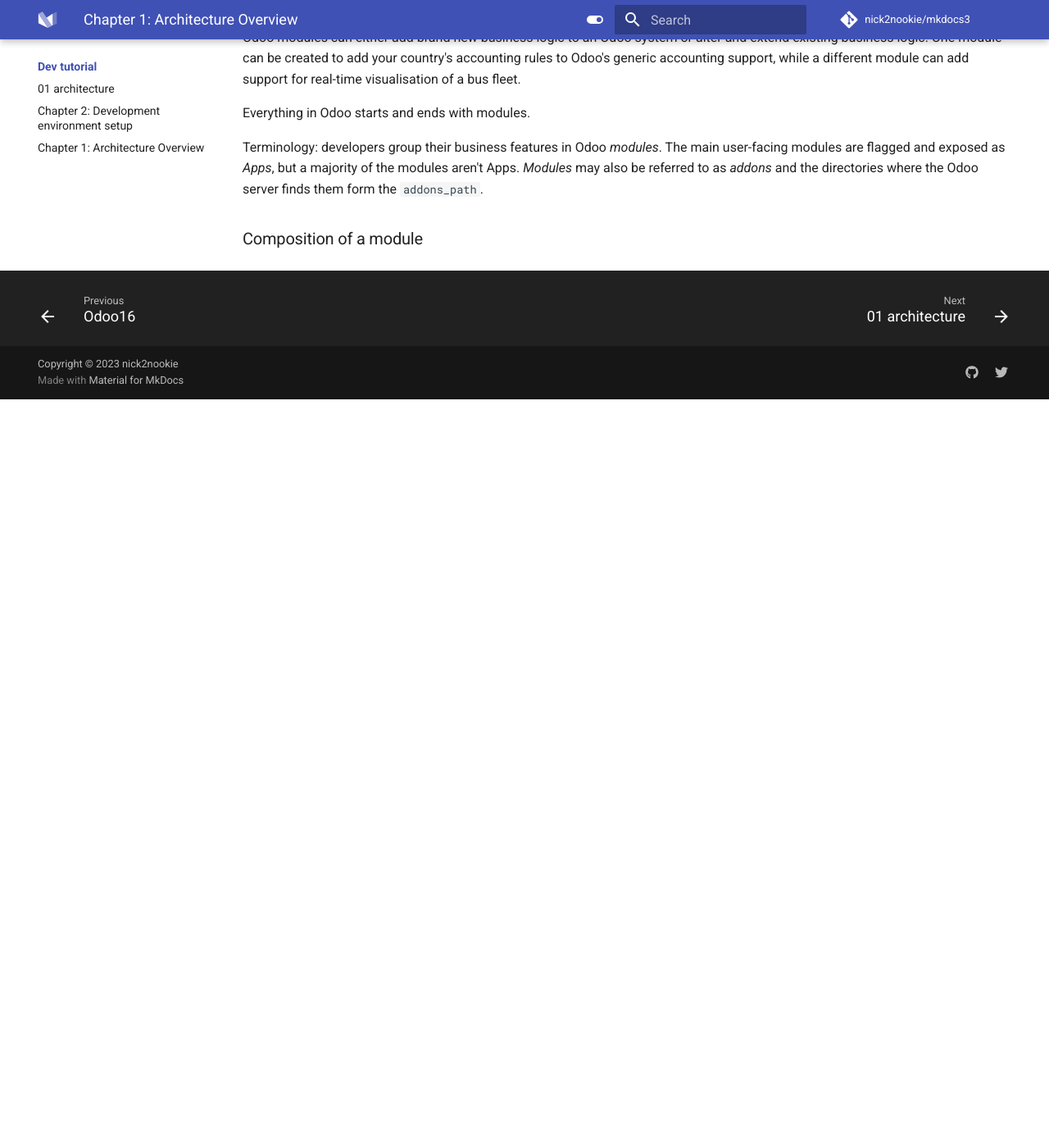
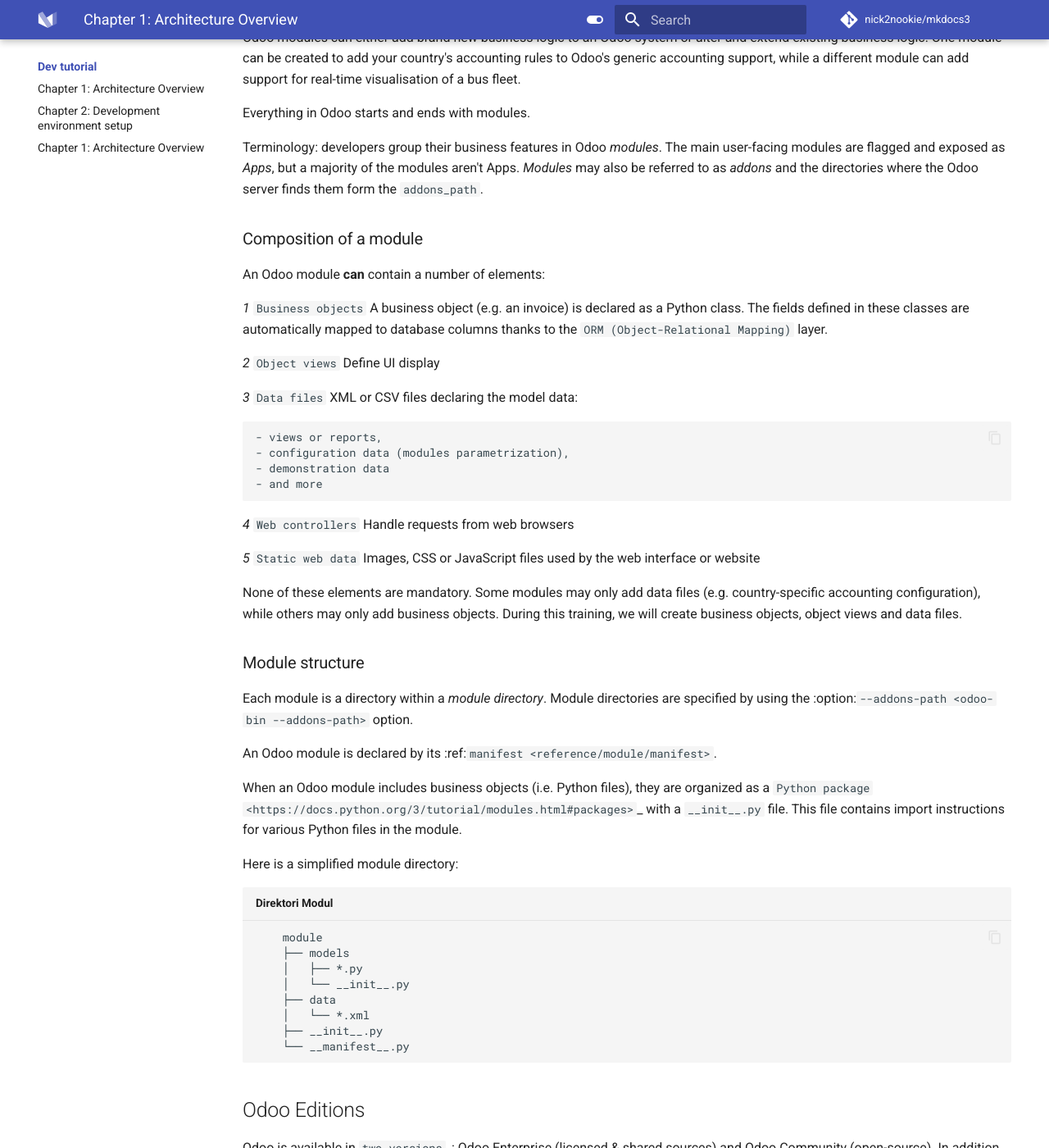
Before and after one commit to nick2nookie/mkdocs, an MkDocs documentation site: the page built from docs/dev_tutorial/index.md, in a window 1280 px wide and 1400 px high, scrolled down 2370 px. Shown: the whole window at 82% size. Built offline with MkDocs 1.6.1 and Material for MkDocs 9.7.7, drawn with Linux system fonts in a browser that asks for light colours; comment, search, counter and statistics services are not loaded; before the commit the page ends 2857 px from its top, so only the background shows below that; some of the changed text lies outside the part shown.

Commit message:
[Add]03_tambah data

````diff
--- a/docs/dev_tutorial/index.md
+++ b/docs/dev_tutorial/index.md
@@ -80,3 +80,74 @@
 form the ``addons_path``.
 
 ### Composition of a module
+
+An Odoo module **can** contain a number of elements:
+
+*1* `Business objects`
+    A business object (e.g. an invoice) is declared as a Python class. The fields defined in these classes are automatically mapped to database columns thanks to the `ORM (Object-Relational Mapping)` layer.
+
+*2* `Object views`
+    Define UI display
+
+*3* `Data files`
+    XML or CSV files declaring the model data:
+
+    - views or reports,
+    - configuration data (modules parametrization),
+    - demonstration data
+    - and more
+
+*4* `Web controllers`
+    Handle requests from web browsers
+
+*5* `Static web data`
+    Images, CSS or JavaScript files used by the web interface or website
+
+None of these elements are mandatory. Some modules may only add data files (e.g. country-specific accounting configuration), while others may only add business objects. During this training, we will create business objects, object views and data files.
+
+### Module structure
+
+Each module is a directory within a *module directory*. Module directories
+are specified by using the :option:`--addons-path <odoo-bin --addons-path>`
+option.
+
+An Odoo module is declared by its :ref:`manifest <reference/module/manifest>`.
+
+When an Odoo module includes business objects (i.e. Python files), they are organized as a
+`Python package <https://docs.python.org/3/tutorial/modules.html#packages>`_
+with a ``__init__.py`` file. This file contains import instructions for various Python
+files in the module.
+
+Here is a simplified module directory:
+
+``` bash title="Direktori Modul"
+    module
+    ├── models
+    │   ├── *.py
+    │   └── __init__.py
+    ├── data
+    │   └── *.xml
+    ├── __init__.py
+    └── __manifest__.py
+```
+
+## Odoo Editions
+
+Odoo is available in `two versions`_: Odoo Enterprise (licensed & shared sources) and Odoo Community
+(open-source). In addition to services such as support or upgrades, the Enterprise version provides extra
+functionalities to Odoo. From a technical point-of-view, these functionalities are simply
+new modules installed on top of the modules provided by the Community version.
+
+Ready to start? Before writing actual code, let's go to the :doc:`next chapter <02_setup>` to review
+the Odoo installation process. Even if Odoo is already running on your system, we strongly suggest
+you go through this chapter to make sure we start on the same page during the development of our new
+application.
+
+__multitier architecture:
+    https://en.wikipedia.org/wiki/Multitier_architecture
+
+__Python tutorial:
+    https://docs.python.org/3.7/tutorial/
+
+__two versions:
+    https://www.odoo.com/page/editions
````
Also changed, not shown: docs/dev_tutorial/01_architecture.md (+1 -5 lines).
